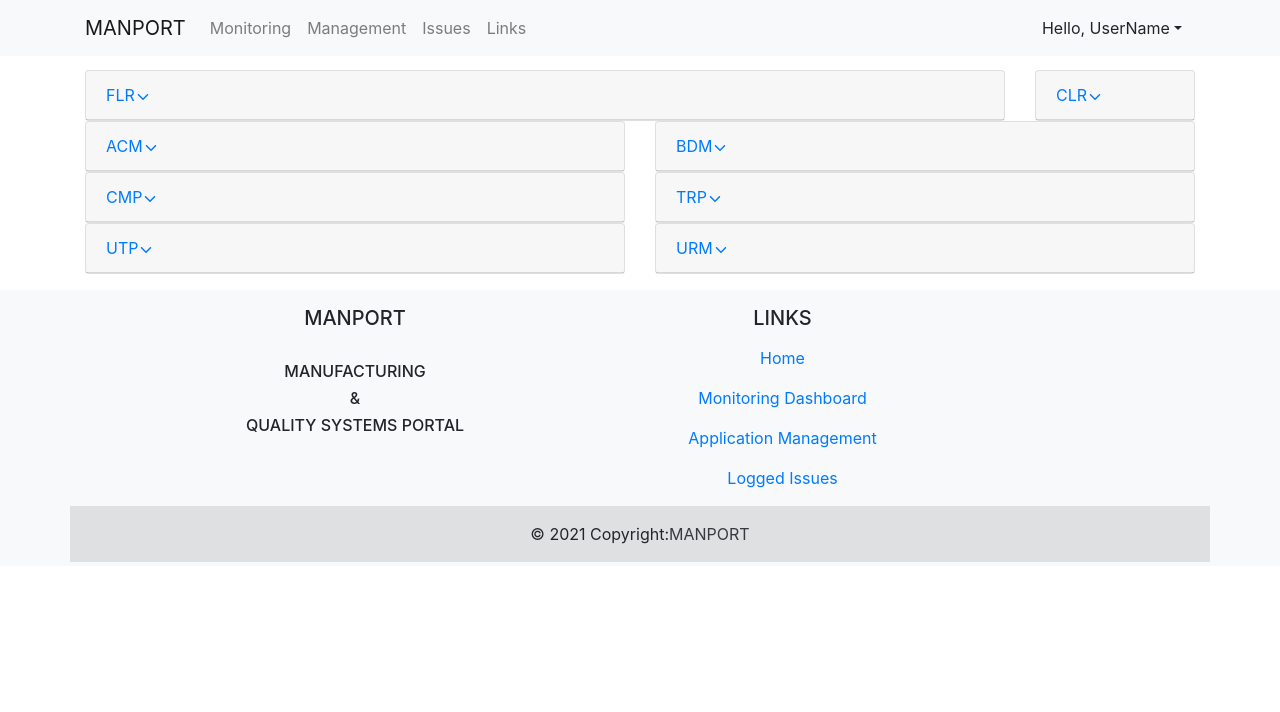
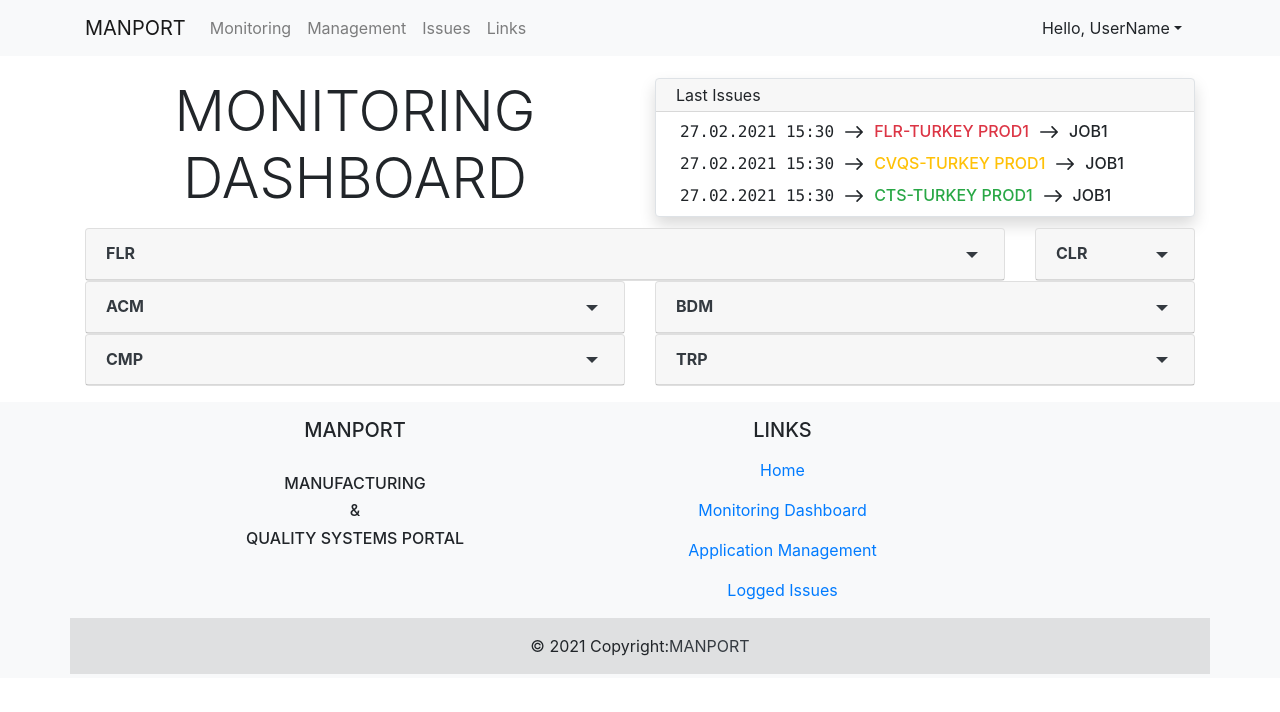
Before and after one commit to akinkemer/MANPORT-React-Project, a React (Create React App) app: page /monitoring-dashboard in a window 1280 px wide. Shown: the top 712 px of the page. Built offline with nearby package versions, Linux system fonts and the light colour scheme.

Commit message:
Dashboard Components

```diff
--- a/src/component/Application.js
+++ b/src/component/Application.js
@@ -1,6 +1,7 @@
 import React, { Component } from "react";
-import { IoIosArrowDown } from "react-icons/io";
-import { IoIosArrowUp } from "react-icons/io";
+import { IoMdArrowDropdown } from "react-icons/io";
+import { IoMdArrowDropup } from "react-icons/io";
+import Country from "./Country";
 
 class Application extends Component {
   constructor(props) {
@@ -9,9 +10,9 @@
       isVisible: false,
     };
   }
-    changeVisibility=()=>{
-      this.setState({isVisible:!this.state.isVisible});
-  }
+  changeVisibility = () => {
+    this.setState({ isVisible: !this.state.isVisible });
+  };
 
   render() {
     const { appStyle, app } = this.props;
@@ -25,19 +26,29 @@
               onClick={this.changeVisibility}
               href={"#" + app.id + app.name}
             >
-              <div class="card-header">
-                {app.name}
-                {this.state.isVisible ? <IoIosArrowUp /> : <IoIosArrowDown />}
+              <div class="card-header text-dark">
+                <ul className="nav justify-content-between">
+                  <li className="nav-item font-weight-bold">{app.name}</li>
+                  <li className="nav-item">
+                    {this.state.isVisible ? (
+                      <IoMdArrowDropup size="1.5em" />
+                    ) : (
+                      <IoMdArrowDropdown size="1.5em" />
+                    )}
+                  </li>
+                </ul>
               </div>
             </a>
 
             <div
               id={app.id + app.name}
-              class="collapse"
+              class="collapse hide"
               data-parent={"#" + app.id}
             >
               <div class="card-body">
-                <div class="row"></div>
+                <div class="row">
+                  <Country app={app} />
+                </div>
               </div>
             </div>
           </div>
--- a/src/component/Country.js
+++ b/src/component/Country.js
@@ -1,11 +1,15 @@
-{app.countries.map((country) => {
-    let colSize;
+import React, { Component } from "react";
 
-    if (app.countries.length > 4) colSize = 2;
-    else colSize = 12 / app.countries.length;
+export default class Country extends Component {
+  render() {
+    const { app } = this.props;
 
-    const countryStyle = `col-${colSize} border rounded bg-light text-center mx-auto`;
-    return (
-      <div className={countryStyle}>{country.name}</div>
-    );
-  })}
+    return app.countries.map((country) => {
+      return (
+        <div className="col border rounded bg-light text-center">
+          {country.name}
+        </div>
+      );
+    });
+  }
+}
--- /dev/null
+++ b/src/component/LastIssues.js
@@ -0,0 +1,34 @@
+import React from "react";
+import { IoIosArrowRoundForward } from "react-icons/io";
+
+export default function LastIssues() {
+  return (
+    <div className="card border rounded shadow">
+      <div className="card-header py-1">Last Issues</div>
+
+      <div className="card-body py-1">
+        <div className="d-inline-flex">
+          <h6 className="p-1 text-monospace my-auto">27.02.2021 15:30</h6>
+          <IoIosArrowRoundForward className="my-auto mx-0" size="2em" />
+          <h6 className="text-danger p-1 my-auto">FLR-TURKEY PROD1</h6>
+          <IoIosArrowRoundForward className="my-auto" size="2em" />
+          <h6 className="p-1 my-auto">JOB1</h6>
+        </div>
+        <div className="d-inline-flex">
+          <h6 className="p-1 text-monospace my-auto">27.02.2021 15:30</h6>
+          <IoIosArrowRoundForward className="my-auto mx-0" size="2em" />
+          <h6 className="text-warning p-1 my-auto">CVQS-TURKEY PROD1</h6>
+          <IoIosArrowRoundForward className="my-auto" size="2em" />
+          <h6 className="p-1 my-auto">JOB1</h6>
+        </div>
+        <div className="d-inline-flex">
+          <h6 className="p-1 text-monospace my-auto">27.02.2021 15:30</h6>
+          <IoIosArrowRoundForward className="my-auto mx-0" size="2em" />
+          <h6 className="text-success p-1 my-auto">CTS-TURKEY PROD1</h6>
+          <IoIosArrowRoundForward className="my-auto" size="2em" />
+          <h6 className="p-1 my-auto">JOB1</h6>
+        </div>
+      </div>
+    </div>
+  );
+}
--- a/src/pages/MonitoringDashboard.js
+++ b/src/pages/MonitoringDashboard.js
@@ -1,6 +1,6 @@
 import React, { Component } from "react";
 import Application from "../component/Application";
-
+import LastIssues from "../component/LastIssues";
 
 class MonitoringDashboard extends Component {
   constructor(props) {
@@ -11,7 +11,7 @@
           id: "a",
           name: "FLR",
           countries: [
-            { name: "Turkey" },
+            { name: "Turkey", prod: [{ name: "PROD-1" }, { name: "PROD-2" }] },
             { name: "Russia" },
             { name: "Germany" },
             { name: "England" },
@@ -59,24 +59,6 @@
             { name: "Germany" },
           ],
         },
-        {
-          id: "g",
-          name: "UTP",
-          countries: [
-            { name: "Turkey" },
-            { name: "Russia" },
-            { name: "Germany" },
-          ],
-        },
-        {
-          id: "h",
-          name: "URM",
-          countries: [
-            { name: "Turkey" },
-            { name: "Russia" },
-            { name: "Germany" },
-          ],
-        },
       ],
     };
   }
@@ -84,13 +66,19 @@
   render() {
     return (
       <div className="container">
+        <div className="row my-2">
+          <div className="col-md-6 text-center">
+            <h2 className="display-4">MONITORING DASHBOARD</h2>
+          </div>
+          <div className="col-md-6">
+            <LastIssues />
+          </div>
+        </div>
         <div className="row">
           {this.state.apps.map((app) => {
             const colSize = 2 * app.countries.length;
-            const appStyle = `col-md-${colSize} mx-auto`;
-            return (
-              <Application appStyle={appStyle} app={app}/>
-            );
+            const appStyle = `col-md-${colSize}`;
+            return <Application appStyle={appStyle} app={app} />;
           })}
         </div>
       </div>
```
